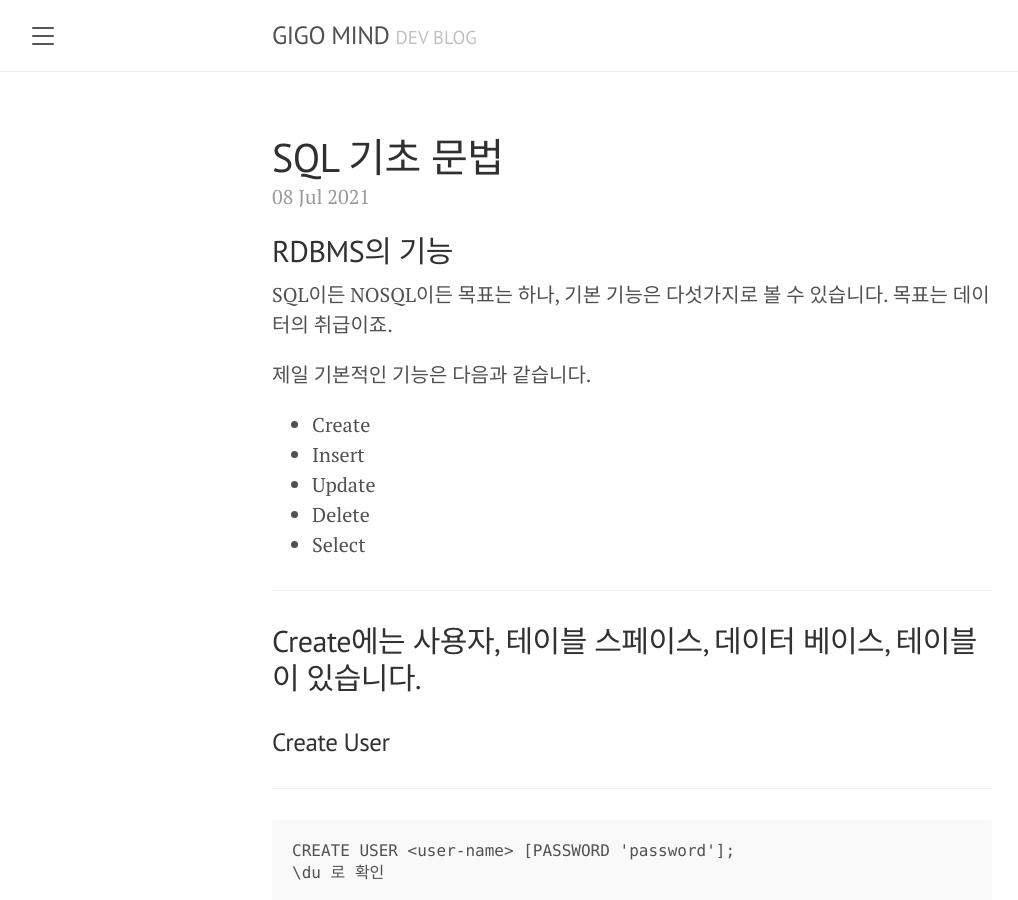
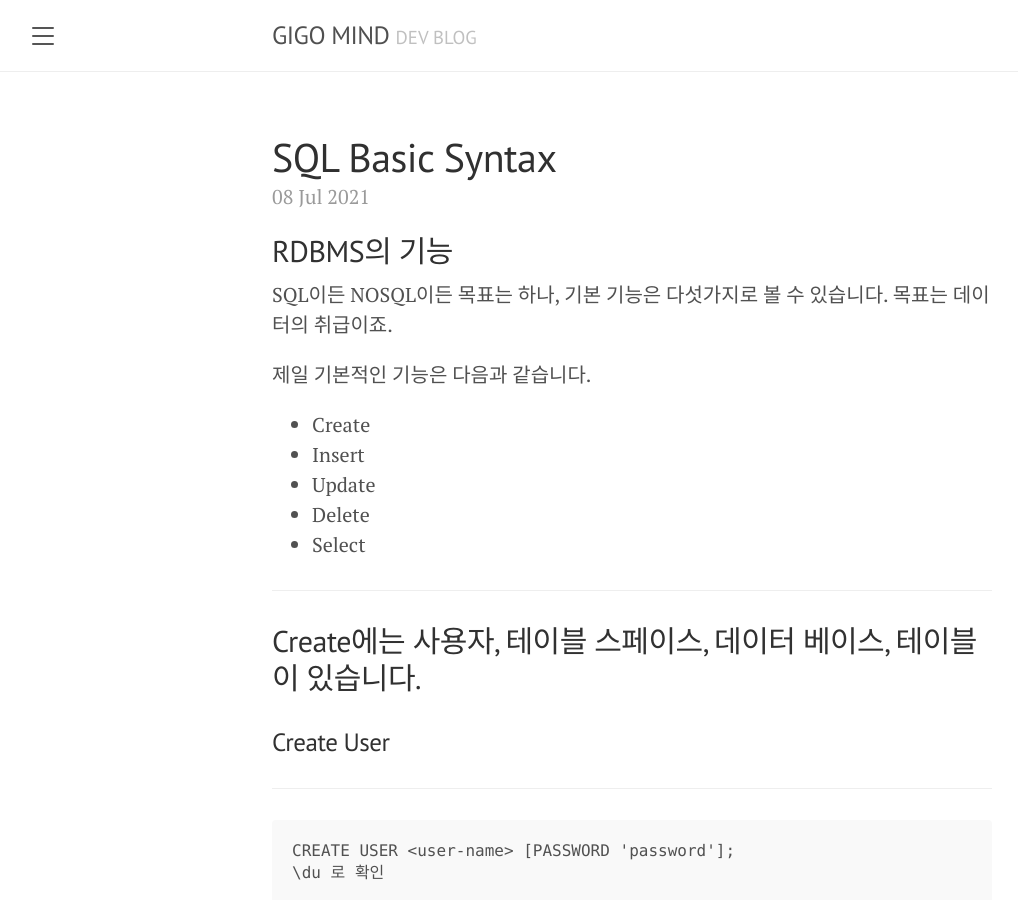
Before and after one commit to wncjs96/blog, a Jekyll site: the page built from _posts/2021-07-08-SQL-Basic-Syntax.md, in a window 1280 px wide and 900 px high. Shown: the whole window, without its empty margins (8-1026 px from the left). Built offline with Jekyll 4.4.1, drawn with Linux system fonts in a browser that asks for light colours.

Commit message:
SQL post

```diff
--- a/_posts/2021-07-08-SQL-기초-문법.md
+++ b/_posts/2021-07-08-SQL-Basic-Syntax.md
@@ -1,6 +1,6 @@
 ---
 layout: post
-title: SQL 기초 문법
+title: SQL Basic Syntax
 date: 2021-07-08 19:31:00
 ---
 
```
